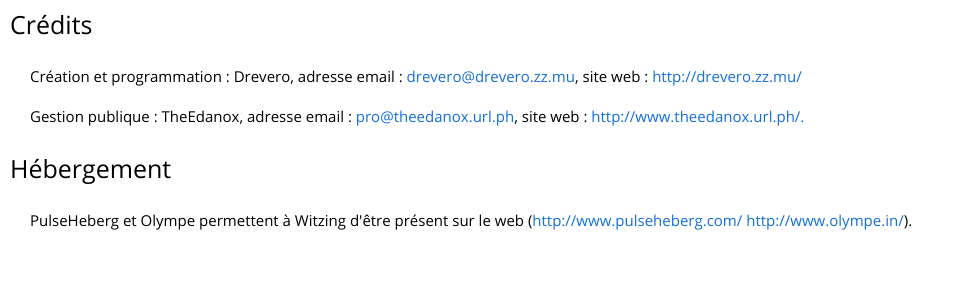
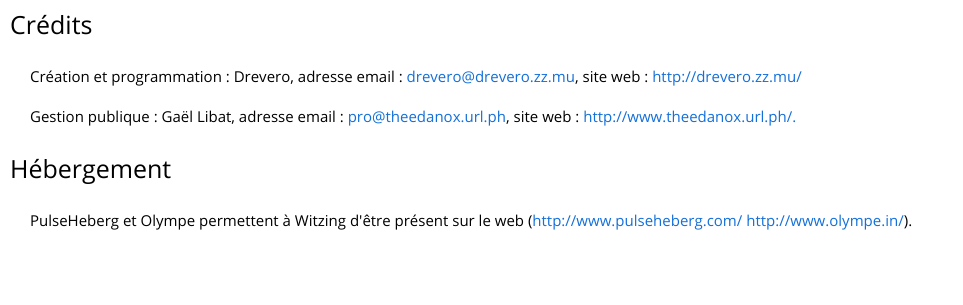
Before and after one commit to Drevero/witzing, a PHP site: page /p/a_propos.php in a window 1280 px wide. Shown: the part 1226-1531 px from the top of the page, without its empty margins (0-963 px from the left). Run offline with PHP 8.4, Linux system fonts and the light colour scheme.

Commit message:
Ajout d'un lien vers Github, ajout du gestionnaire publique

```diff
--- a/p/a_propos.php
+++ b/p/a_propos.php
@@ -63,9 +63,9 @@ confère le droit d'utilisation des services de Witzing.<br><br/><b>II - Conditi
 incite à la haine, présente un caractère sexiste, pédopornographique
 et/ou violent.</p>
 		<p class="sous_titre_a_propos">Distribution</p>
-		<p class="texte_contenu_a_propos">Le code source de Witzing est disponible <a href="../distrib/witzing-0.6.tar.gz" title="Téléchargement du code source de Witzing">à cette adresse</a> selon les termes des licences suivantes : <br/><br/>- <a href="../LICENCE.txt">GNU General Public License Version 3</a> (code source) <br/><br/>- <a href="../data/fond_accueil/LICENCE.txt">GNU Lesser General Public License Version 3</a> et <a href="http://www.creativecommons.org/licenses/by-sa/3.0/">Creative Commons Attribution Share-Alike 3.0</a> (images du projet <a href="http://www.gnome.org/">GNOME</a>) <br/><br/>- <a href="../data/fond_accueil/LICENCE.txt">GNU Lesser General Public License Version 3</a> (images du projet <a href="http://www.kde.org/">KDE</a>) <br/><br/>- <a href="../data/style/LICENSE.txt">Apache License Version 2.0</a> (police de caractère "OpenSans") <br/><br/>- <a href="../data/style/SIL Open Font License.txt">SIL OPEN FONT LICENSE Version 1.1</a> (police de caractère "ModernPics").</p>
+		<p class="texte_contenu_a_propos">Le code source de Witzing est disponible <a href="http://www.github.com/Drevero/witzing" title="Téléchargement du code source de Witzing">à cette adresse</a> selon les termes des licences suivantes : <br/><br/>- <a href="../LICENCE.txt">GNU General Public License Version 3</a> (code source) <br/><br/>- <a href="../data/fond_accueil/LICENCE.txt">GNU Lesser General Public License Version 3</a> et <a href="http://www.creativecommons.org/licenses/by-sa/3.0/">Creative Commons Attribution Share-Alike 3.0</a> (images du projet <a href="http://www.gnome.org/">GNOME</a>) <br/><br/>- <a href="../data/fond_accueil/LICENCE.txt">GNU Lesser General Public License Version 3</a> (images du projet <a href="http://www.kde.org/">KDE</a>) <br/><br/>- <a href="../data/style/LICENSE.txt">Apache License Version 2.0</a> (police de caractère "OpenSans") <br/><br/>- <a href="../data/style/SIL Open Font License.txt">SIL OPEN FONT LICENSE Version 1.1</a> (police de caractère "ModernPics").</p>
 		<p class="sous_titre_a_propos">Crédits</p>
-		<p class="texte_contenu_a_propos">Création et programmation : Drevero, adresse email : <a href="mailto:drevero@drevero.zz.mu">drevero@drevero.zz.mu</a>, site web : <a href="http://drevero.zz.mu/" title="Site web">http://drevero.zz.mu/</a><br/><br/>Gestion publique : TheEdanox, adresse email : <a href="mailto:pro@theedanox.url.ph">pro@theedanox.url.ph</a>, site web : <a href="http://www.theedanox.url.ph/" title="Site web">http://www.theedanox.url.ph/.</a></p>
+		<p class="texte_contenu_a_propos">Création et programmation : Drevero, adresse email : <a href="mailto:drevero@drevero.zz.mu">drevero@drevero.zz.mu</a>, site web : <a href="http://drevero.zz.mu/" title="Site web">http://drevero.zz.mu/</a><br/><br/>Gestion publique : Gaël Libat, adresse email : <a href="mailto:pro@theedanox.url.ph">pro@theedanox.url.ph</a>, site web : <a href="http://www.theedanox.url.ph/" title="Site web">http://www.theedanox.url.ph/.</a></p>
 		<p class="sous_titre_a_propos">Hébergement</p>
 		<p class="texte_contenu_a_propos">PulseHeberg et Olympe permettent à Witzing d'être présent sur le web (<a href="http://www.pulseheberg.com/">http://www.pulseheberg.com/</a> <a href="http://www.olympe.in/">http://www.olympe.in/</a>).</p>
 	</div>
```
